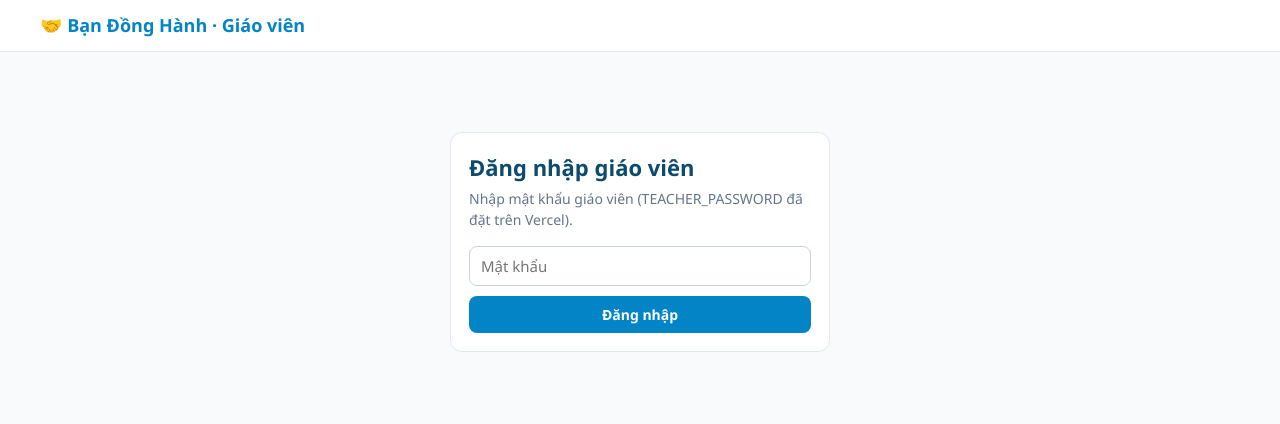
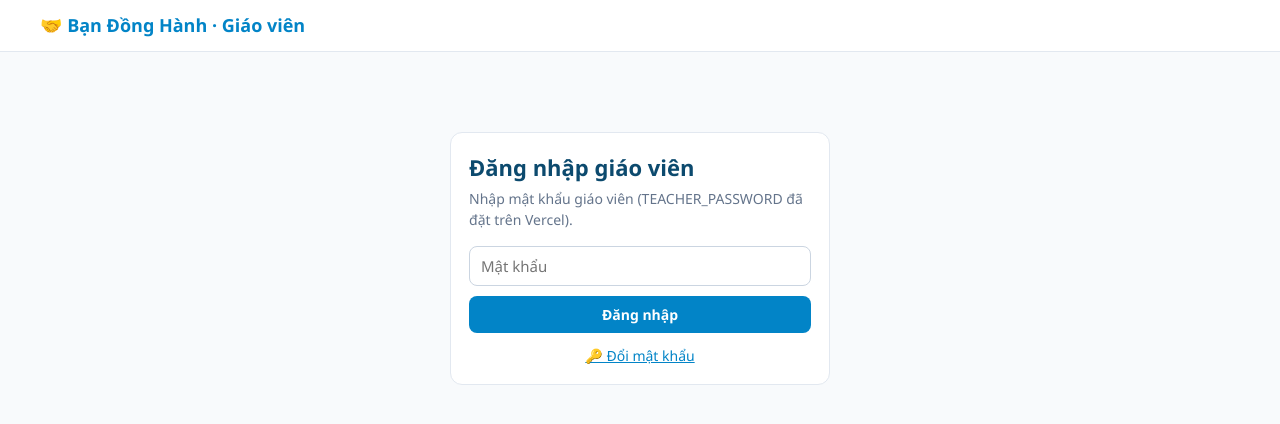
Before and after one commit to thanhsonglbt-coder/tuoitreduclinh, a website: page giaovien.html in a window 1280 px wide. Drawn offline with nearby package versions, Linux system fonts and the light colour scheme.

Commit message:
Add files via upload

```diff
--- a/giaovien.html
+++ b/giaovien.html
@@ -97,6 +97,7 @@
             <button class="tab" data-tab="bookings">📅 Lịch hẹn <span class="badge hidden" id="badgeNew">0</span></button>
             <button class="tab" data-tab="kb">🏫 Kiến thức trường</button>
             <button class="tab" data-tab="test">🧪 Kiểm thử</button>
+            <a class="tab" href="/doimatkhau.html" style="text-decoration:none">🔑 Đổi mật khẩu</a>
             <button class="tab" onclick="logout()">Đăng xuất</button>
         </div>
     </div>
@@ -112,6 +113,7 @@
             <div style="margin-top:10px"><button class="btn btn-primary" type="submit" style="width:100%">Đăng nhập</button></div>
         </form>
         <div id="loginMsg"></div>
+        <p class="sub" style="margin:12px 0 0;text-align:center"><a href="/doimatkhau.html" style="color:#0284c7">🔑 Đổi mật khẩu</a></p>
     </section>
 
     <!-- ===== TỔNG QUAN ===== -->
```
